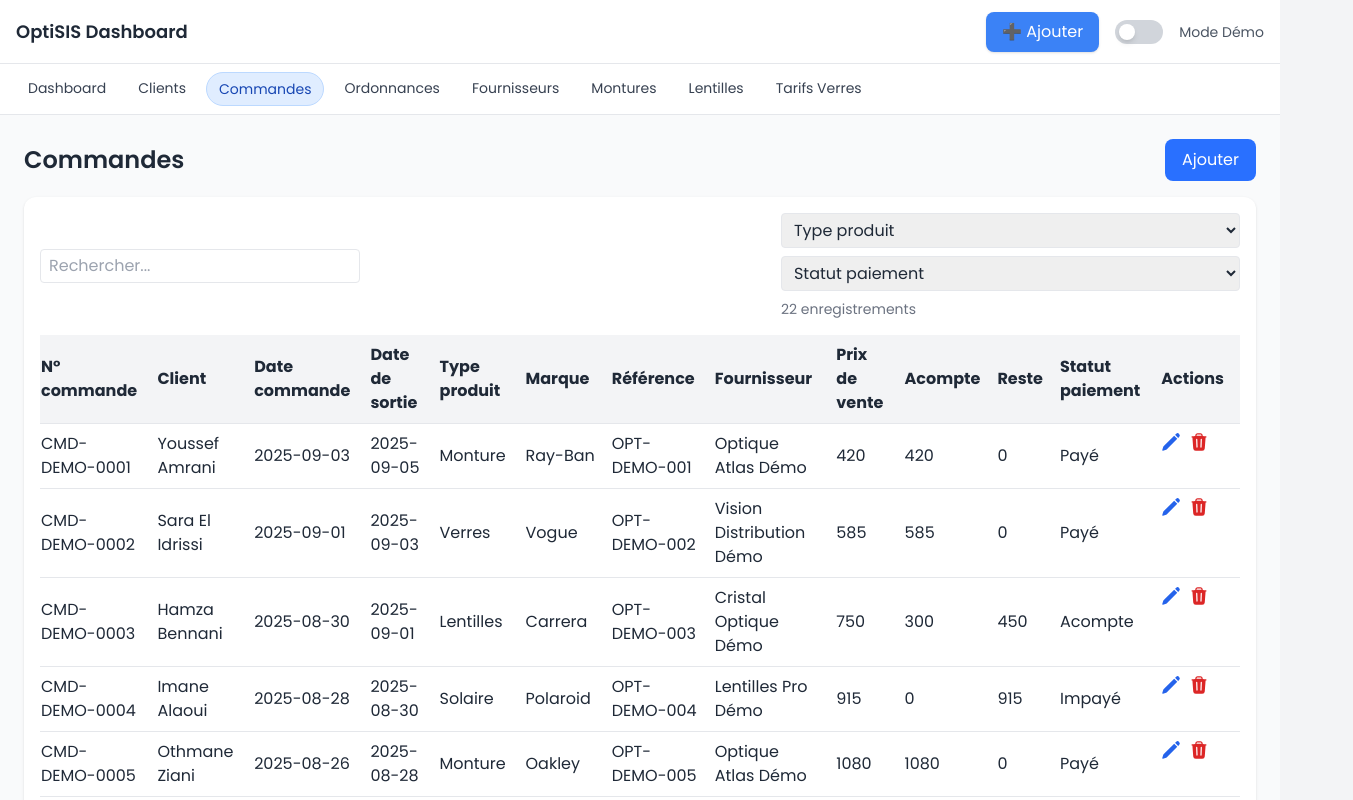
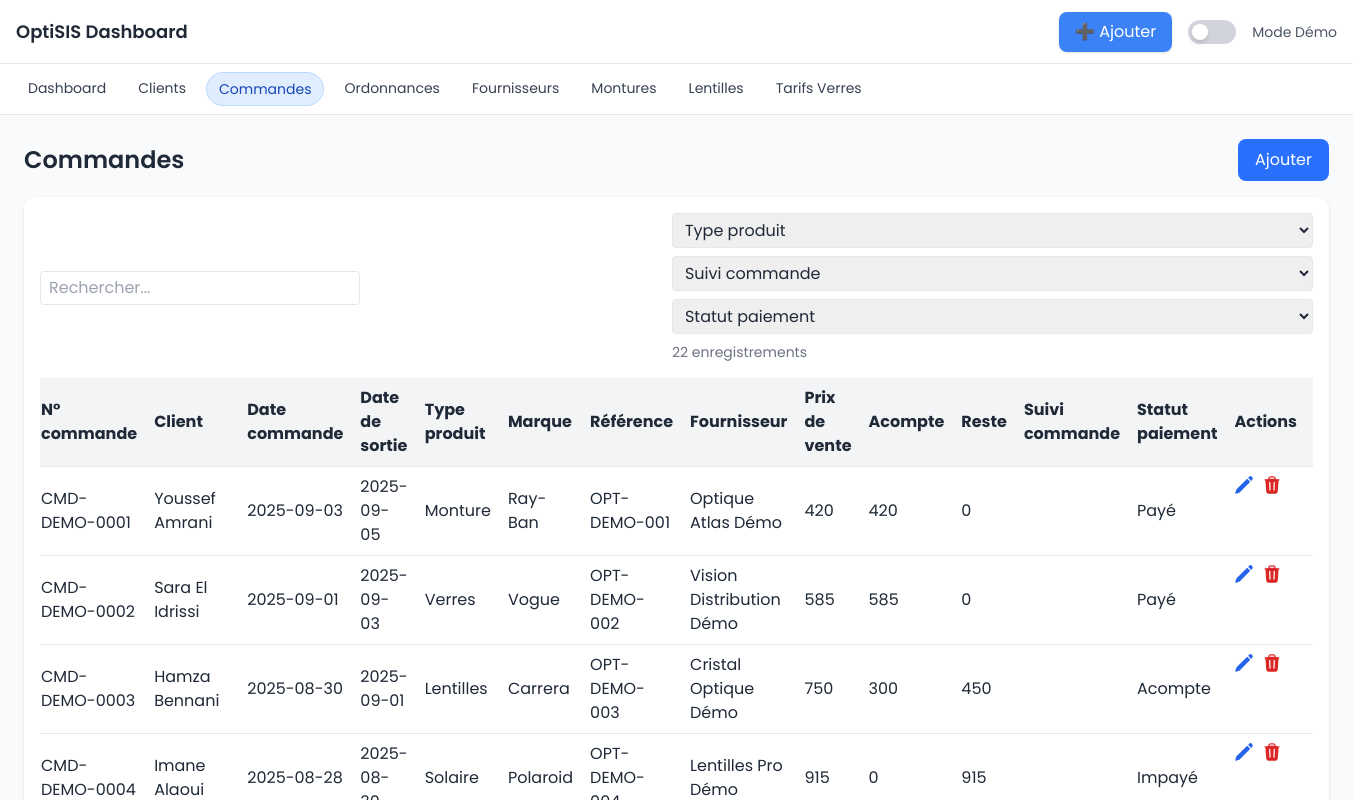
Before and after one commit to morjani123/react-optisis, a React (Vite) app: page /#/orders in a window 1280 px wide. Shown: the top 800 px of the page, 1353 px wide, since content can reach past the window. Built offline with nearby package versions, Linux system fonts and the light colour scheme.

Commit message:
Add order production and delivery tracking

```diff
--- a/src/schemas/orders.js
+++ b/src/schemas/orders.js
@@ -14,6 +14,7 @@ export default {
     { key: 'sellPrice', label: 'Prix de vente', type: 'number' },
     { key: 'deposit', label: 'Acompte', type: 'number' },
     { key: 'rest', label: 'Reste', type: 'number' },
+    { key: 'workflowStatus', label: 'Suivi commande', type: 'select', options: ['Nouvelle','En préparation','Prête','Livrée'] },
     { key: 'paymentStatus', label: 'Statut paiement', type: 'select', options: ['Payé','Acompte','Impayé'] }
   ],
   searchBy: ['orderNo','productType','brand','ref']
```
